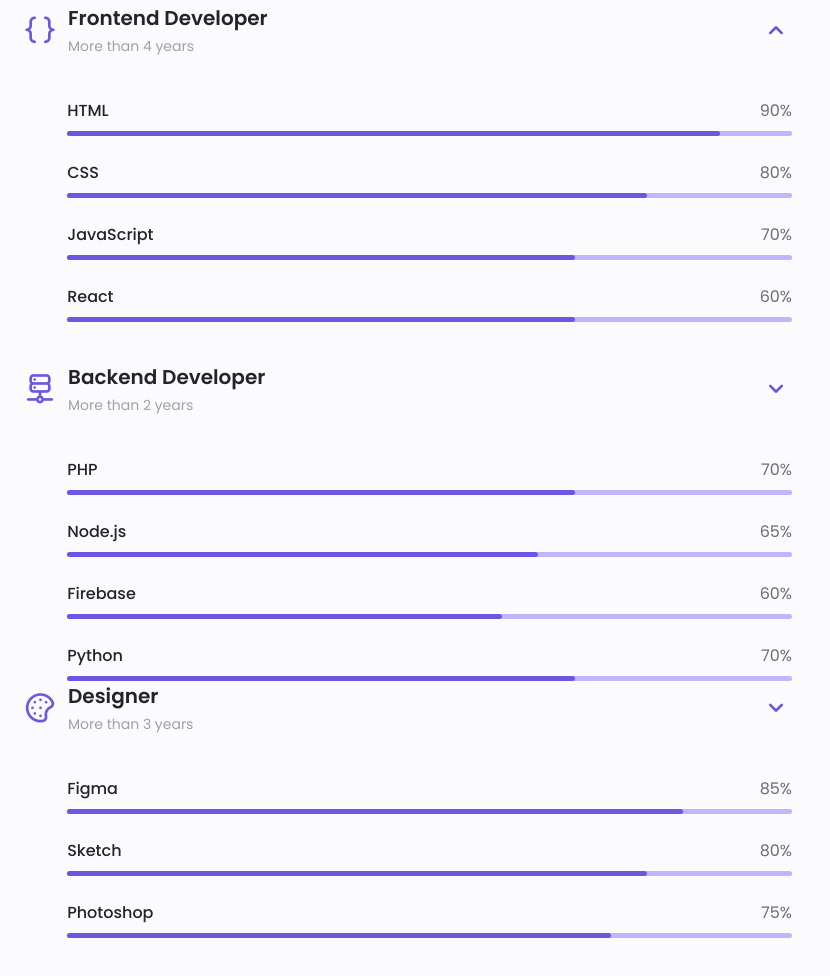
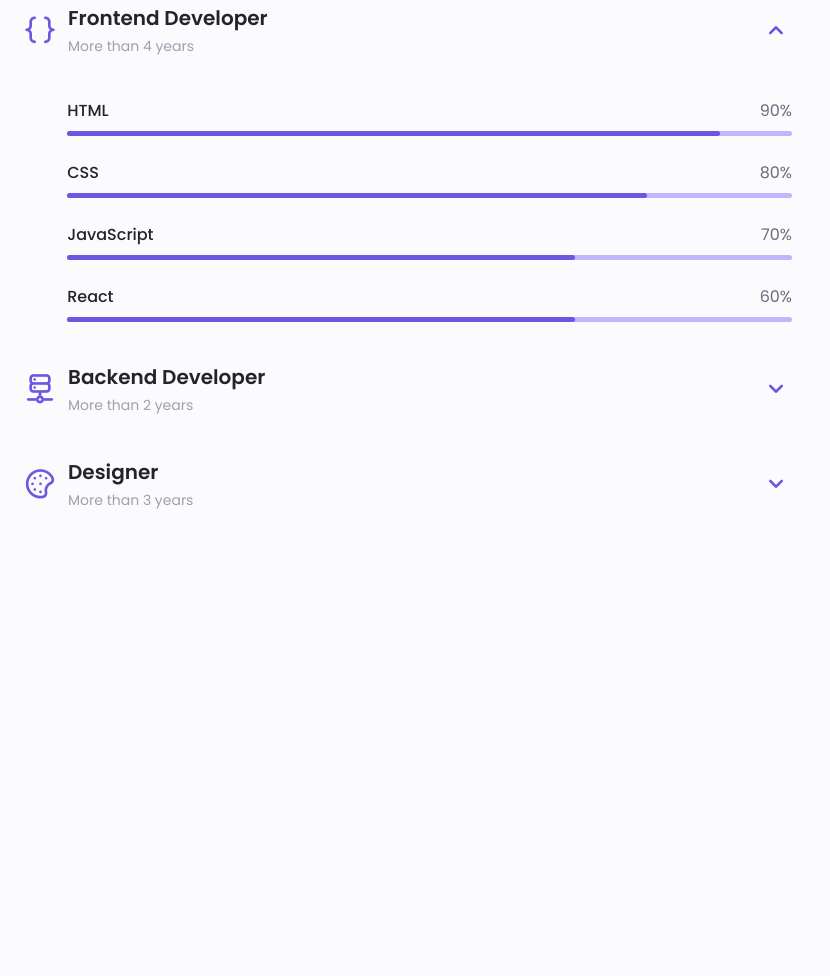
Before and after one commit to bipasa2003/Bipasa_Portfollio, a plain HTML site: page index.html in a window 1280 px wide. Shown: the part 1452-2428 px from the top of the page, without its empty margins (0-830 px from the left). Drawn offline with nearby package versions, Linux system fonts and the light colour scheme.

Commit message:
Fix class name for closed skills list in styles.css

```diff
--- a/assets/css/styles.css
+++ b/assets/css/styles.css
@@ -499,7 +499,7 @@
   width: 75%;
 }
 
-.skills__closed .skills__list{
+.skills__close .skills__list{
   height: 0;
   overflow: hidden;
 }
```
